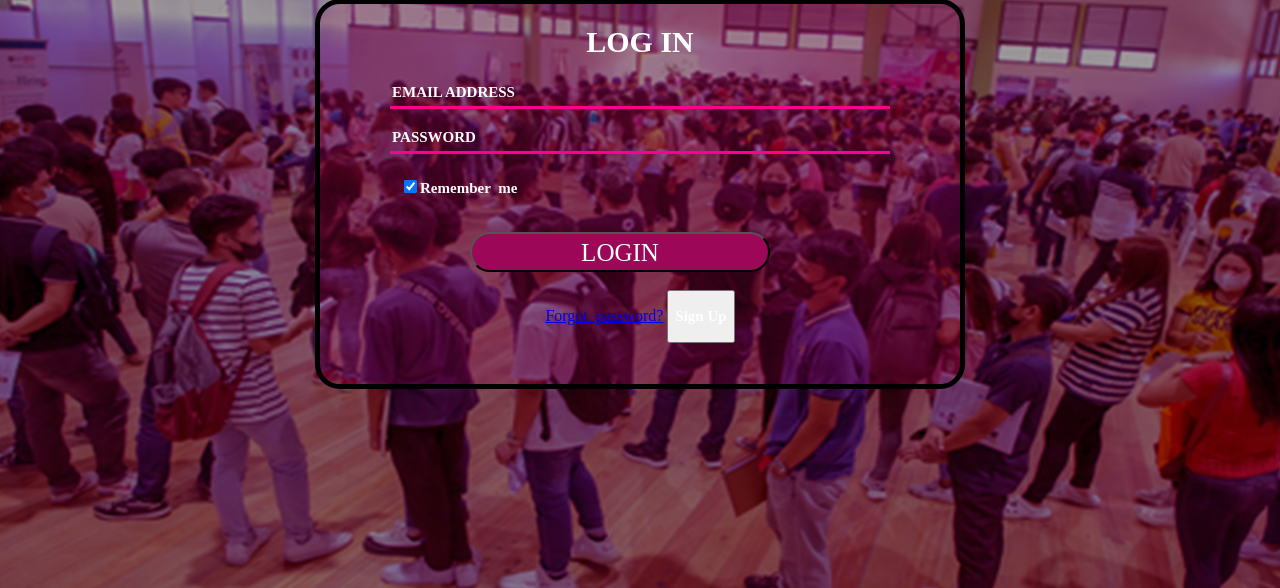
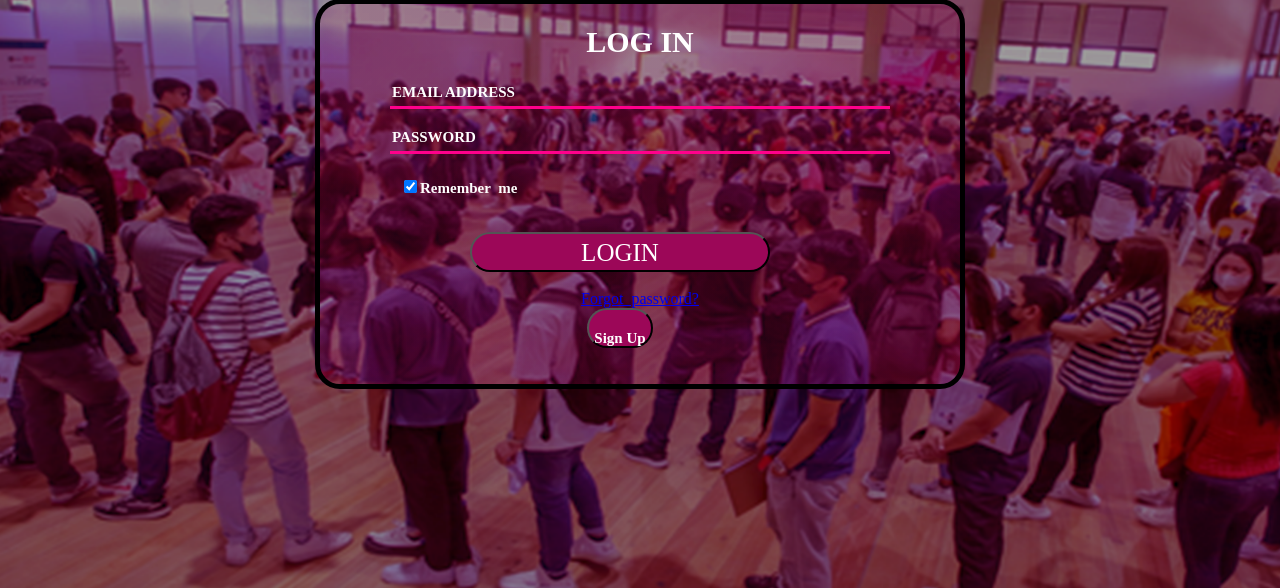
Before and after one commit to rebo21/SAD, a PHP site: page /APPLICANT/APPLICANT_LOGIN.PHP in a window 1280 px wide. Shown: the part 116-704 px from the top of the page. Run offline with PHP 8.4, Linux system fonts and the light colour scheme; some web fonts are replaced.

Commit message:
updated login+signup modal

```diff
--- a/APPLICANT/APPLICANT_LOGIN.PHP
+++ b/APPLICANT/APPLICANT_LOGIN.PHP
@@ -48,7 +48,7 @@ if (isset($_POST['submit'])) {
         <div class="card1">
             <h1>LOG IN</h1>
             <div class="container">
-                <form action="" method="post">
+                <form action="" method="post" autocomplete="off">
 
                     <div class="card2">
                         <div class="col1">
@@ -74,7 +74,7 @@ if (isset($_POST['submit'])) {
                         <center><button type="submit" class="login" name="submit">LOGIN</button></center>
                         <br>
                         <span class="psw"><a href="#">Forgot&nbsp;&nbsp;password?</a></span>
-                        <button onclick="document.getElementById('signup-modal').style.display='block'" style="width:auto;"><h3>Sign Up</h3></button>
+                        <center><button type="submit" class="login" onclick="document.getElementById('signup-modal').style.display='block'" style="width:auto;"><h3>Sign Up</h3></button></center>
                     </div>
 
 
```
